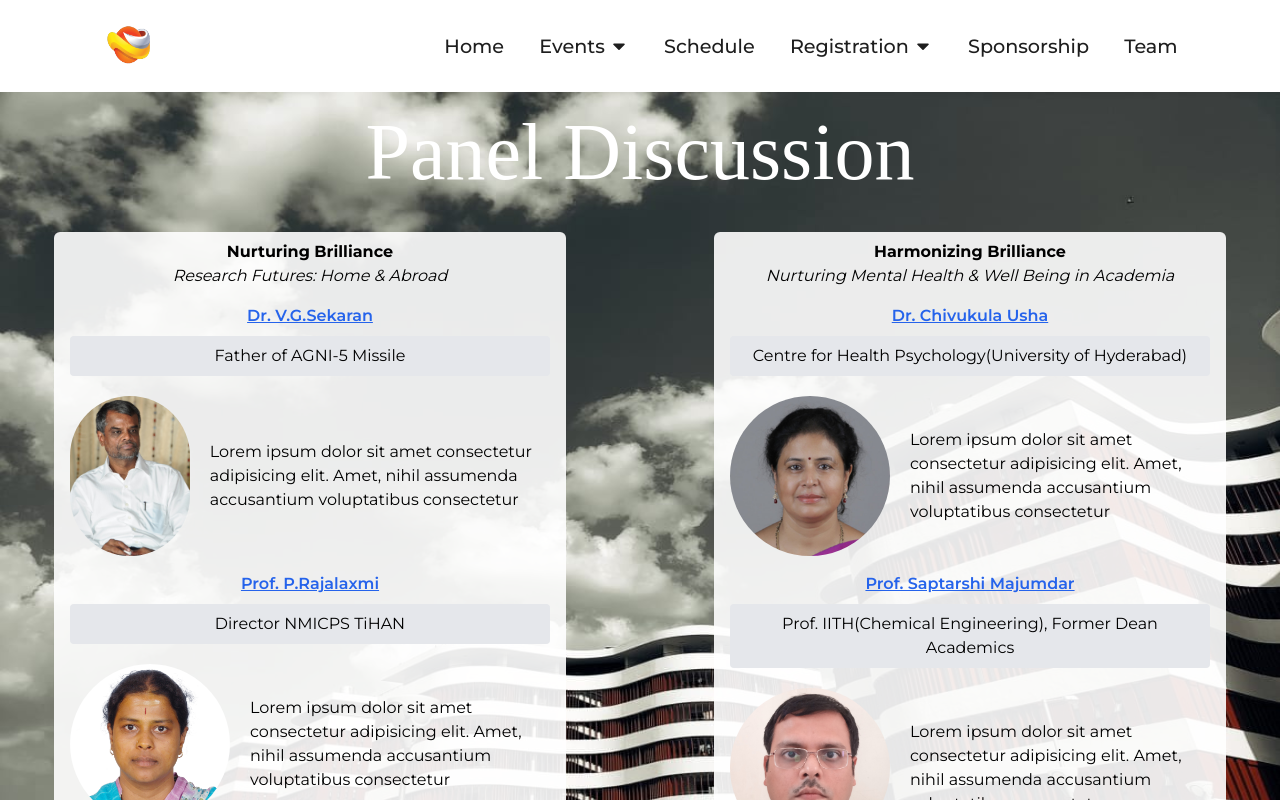
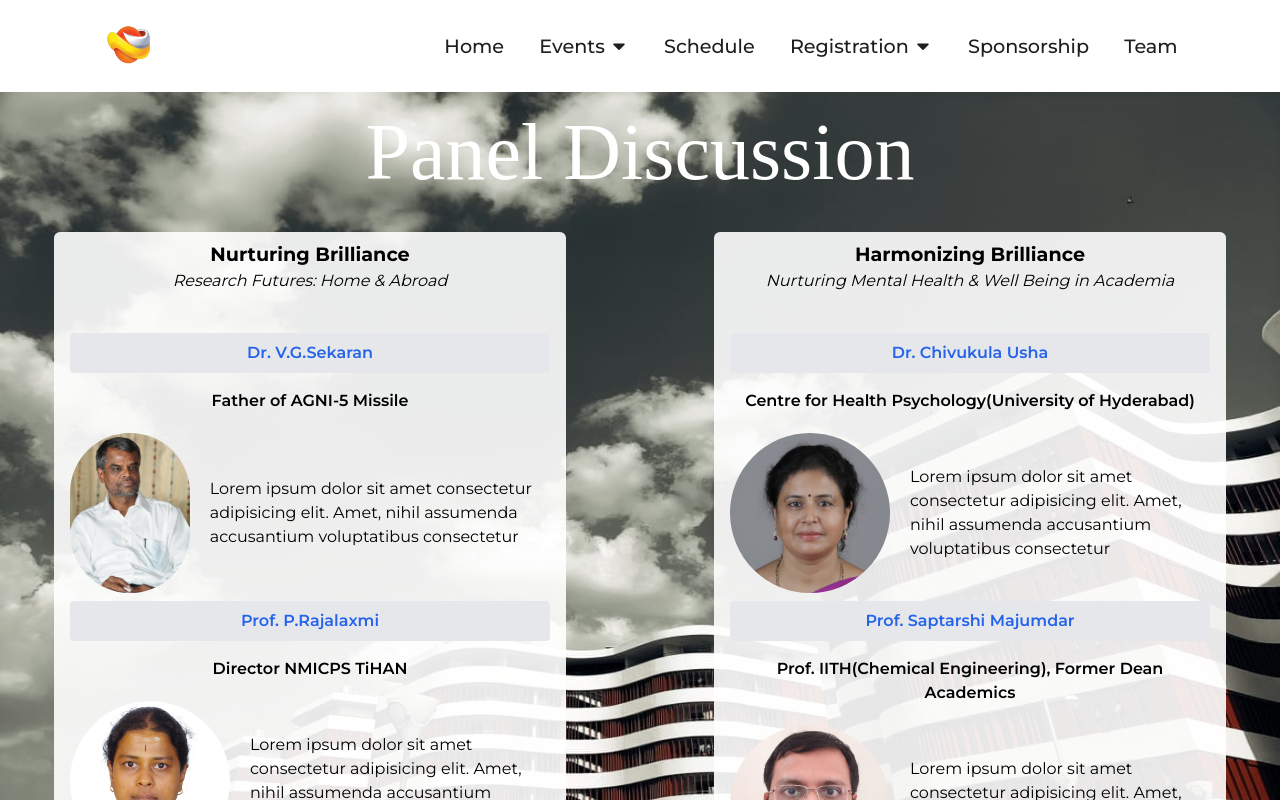
Before and after one commit to jash-j3/Research-Day-Website, a React (Create React App) app: page /Panel in a window 1280 px wide. Shown: the top 800 px of the page. Built offline with nearby package versions, Linux system fonts and the light colour scheme; a web font is replaced by a local one.

Commit message:
update font heirachy in panel

```diff
--- a/src/Panel.jsx
+++ b/src/Panel.jsx
@@ -79,14 +79,14 @@ function Panel() {
               className="bg-white/90 text-center w-[90%] mx-auto md:w-2/5 rounded-md py-2 px-4"
               key={index}
             >
-              <p className="font-bold">{discussion.title}</p>
-              <p className="italic">{discussion.subtitle}</p>
+              <p className="font-bold text-[1.2rem]">{discussion.title}</p>
+              <p className="italic text-[1rem] mb-10">{discussion.subtitle}</p>
               {discussion.speakers.map((speaker, idx) => (
                 <div className="" key={idx}>
-                  <h4 className=" font-semibold underline mt-4 text-blue-600">
+                  <h4 className="bg-gray-200 font-semibold text-blue-600 my-2 py-2 px-4 rounded ">
                     {speaker.name}
                   </h4>
-                  <div className=" bg-gray-200 my-2 py-2 px-4 rounded">
+                  <div className="font-semibold mt-4  ">
                     <p>{speaker.description}</p>
                   </div>
                   <div className="flex flex-row gap-5 mt-5 items-center ">
```
